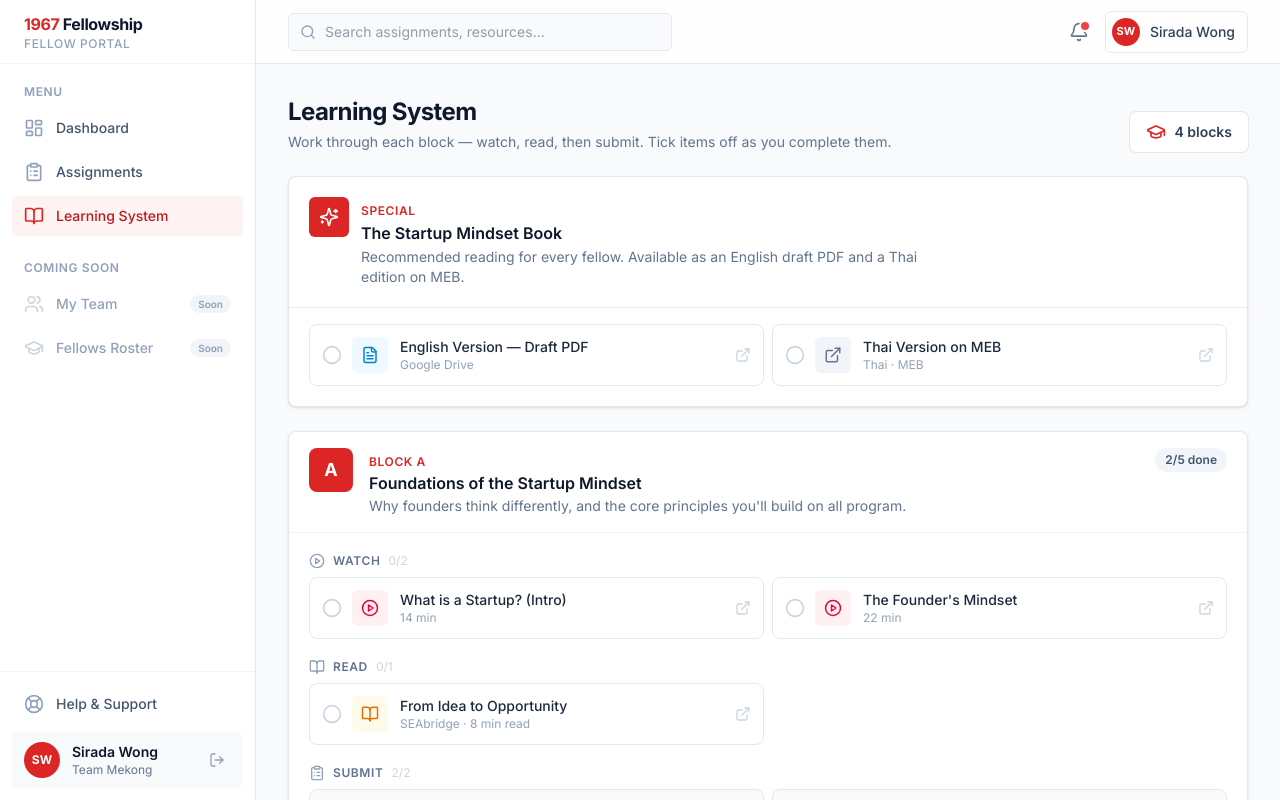
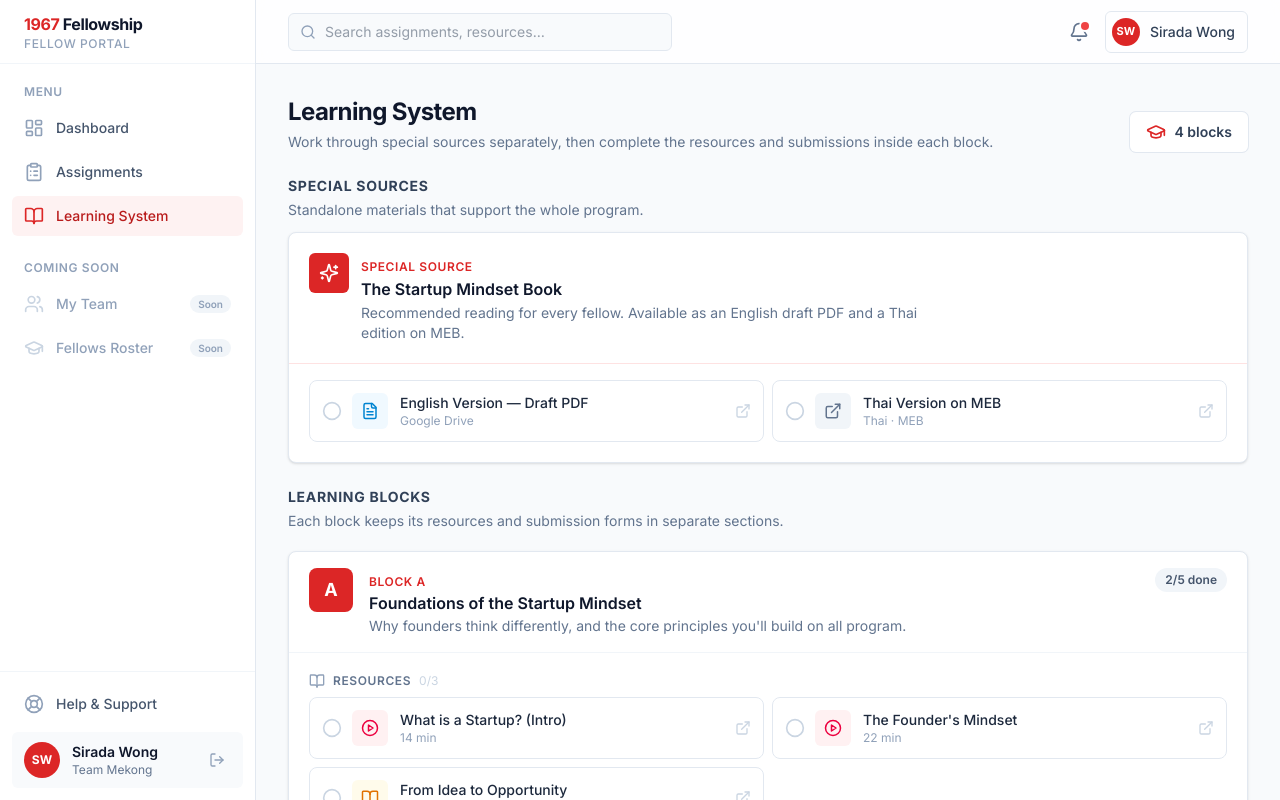
Before and after one commit to whourmm/1967-tracking-system-v2, a React (Vite) app in the folder frontend/: page /fellow/learning in a window 1280 px wide. Shown: the top 800 px of the page. Built offline with nearby package versions, Linux system fonts and the light colour scheme.

Commit message:
refine fellow portal routes and learning flow

```diff
--- a/frontend/src/App.tsx
+++ b/frontend/src/App.tsx
@@ -7,7 +7,7 @@ export default function App() {
     <Routes>
       <Route path="/admin/*" element={<AdminRoutes />} />
       <Route path="/fellow/*" element={<FellowRoutes />} />
-      <Route path="*" element={<Navigate to="/admin" replace />} />
+      <Route path="*" element={<Navigate to="/fellow" replace />} />
     </Routes>
   );
 }
--- a/frontend/src/pages/fellow/AssignmentsPage.tsx
+++ b/frontend/src/pages/fellow/AssignmentsPage.tsx
@@ -8,7 +8,7 @@ import {
 import { Card } from "../../components/ui/Card";
 import { StatusBadge } from "../../components/ui/StatusBadge";
 import { assignments } from "../../data/mock";
-import { daysUntil, deadlineLabel, formatDate } from "../../lib/format";
+import { deadlineLabel, formatDate } from "../../lib/format";
 import { cn } from "../../lib/cn";
 import type { Assignment, AssignmentStatus } from "../../types";
 
@@ -25,6 +25,19 @@ const filters: { key: Filter; label: string }[] = [
 function count(status: Filter) {
   if (status === "all") return assignments.length;
   return assignments.filter((a) => a.status === status).length;
+}
+
+function assignmentPriority(status: AssignmentStatus) {
+  if (status === "overdue") return 0;
+  if (status === "pending") return 1;
+  return 2;
+}
+
+function sortByActionDate(a: Assignment, b: Assignment) {
+  const priority = assignmentPriority(a.status) - assignmentPriority(b.status);
+  if (priority !== 0) return priority;
+
+  return new Date(a.deadline).getTime() - new Date(b.deadline).getTime();
 }
 
 function AssignmentRow({ a }: { a: Assignment }) {
@@ -99,7 +112,7 @@ export default function AssignmentsPage() {
       .filter((a) =>
         a.title.toLowerCase().includes(query.trim().toLowerCase())
       )
-      .sort((a, b) => daysUntil(a.deadline) - daysUntil(b.deadline));
+      .sort(sortByActionDate);
   }, [filter, query]);
 
   return (
@@ -113,20 +126,6 @@ export default function AssignmentsPage() {
           Every assignment is a Google Form tied to a learning block. Submit
           each one after working through its block.
         </p>
-      </div>
-
-      {/* Summary cards */}
-      <div className="grid grid-cols-2 gap-4 lg:grid-cols-4">
-        {(["pending", "overdue", "submitted", "graded"] as AssignmentStatus[]).map(
-          (s) => (
-            <Card key={s} className="p-4">
-              <p className="text-2xl font-bold text-slate-900">{count(s)}</p>
-              <div className="mt-1">
-                <StatusBadge status={s} />
-              </div>
-            </Card>
-          )
-        )}
       </div>
 
       {/* Toolbar */}
--- a/frontend/src/pages/fellow/LearningSystemPage.tsx
+++ b/frontend/src/pages/fellow/LearningSystemPage.tsx
@@ -224,8 +224,8 @@ export default function LearningSystemPage() {
             Learning System
           </h1>
           <p className="mt-1 text-sm text-slate-500">
-            Work through each block — watch, read, then submit. Tick items off as
-            you complete them.
+            Work through special sources separately, then complete the resources
+            and submissions inside each block.
           </p>
         </div>
         <div className="flex items-center gap-2 rounded-md bg-white px-4 py-2.5 ring-1 ring-slate-200">
@@ -236,7 +236,17 @@ export default function LearningSystemPage() {
         </div>
       </div>
 
-      {/* Special curriculum (outside any block) */}
+      {/* Special sources live outside the block sequence. */}
+      <section className="space-y-3">
+        <div>
+          <h2 className="text-sm font-bold uppercase tracking-wider text-slate-700">
+            Special Sources
+          </h2>
+          <p className="mt-1 text-sm text-slate-500">
+            Standalone materials that support the whole program.
+          </p>
+        </div>
+
         {specialCurriculum.map((item) => {
           const items = toItems(`special:${item.title}`, item.links);
           return (
@@ -251,7 +261,7 @@ export default function LearningSystemPage() {
                   </span>
                   <div>
                     <span className="text-xs font-semibold uppercase tracking-wider text-brand-600">
-                    Special
+                      Special source
                     </span>
                     <h3 className="text-base font-semibold text-slate-900">
                       {item.title}
@@ -277,14 +287,26 @@ export default function LearningSystemPage() {
             </Card>
           );
         })}
+      </section>
 
       {/* Blocks */}
-      <div className="space-y-5">
+      <section className="space-y-5">
+        <div>
+          <h2 className="text-sm font-bold uppercase tracking-wider text-slate-700">
+            Learning Blocks
+          </h2>
+          <p className="mt-1 text-sm text-slate-500">
+            Each block keeps its resources and submission forms in separate
+            sections.
+          </p>
+        </div>
+
         {learningBlocks.map((block) => {
           const videos = toItems(`block:${block.id}:v`, block.videos);
           const articles = toItems(`block:${block.id}:a`, block.articles);
+          const resources = [...videos, ...articles];
           const forms = assignmentItems(block.id);
-          const all = [...videos, ...articles, ...forms];
+          const all = [...resources, ...forms];
           const completed = all.filter(isDone).length;
           const allDone = all.length > 0 && completed === all.length;
 
@@ -330,16 +352,9 @@ export default function LearningSystemPage() {
 
               <div className="space-y-5 p-5">
                 <LinkGroup
-                  label="Watch"
-                  icon={PlayCircle}
-                  items={videos}
-                  isDone={isDone}
-                  toggle={toggle}
-                />
-                <LinkGroup
-                  label="Read"
+                  label="Resources"
                   icon={BookOpen}
-                  items={articles}
+                  items={resources}
                   isDone={isDone}
                   toggle={toggle}
                 />
@@ -354,7 +369,7 @@ export default function LearningSystemPage() {
             </Card>
           );
         })}
-      </div>
+      </section>
     </div>
   );
 }
```
Lines whose indentation alone changed are shown as unchanged.
